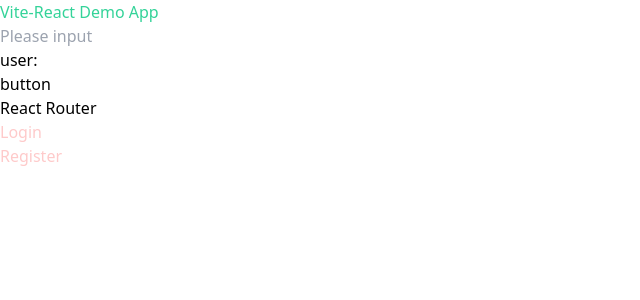
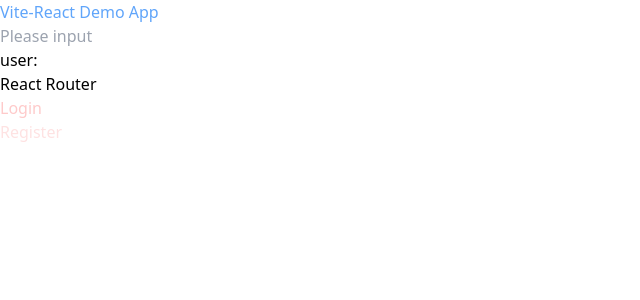
Before and after one commit to lmxatsh/react-frontend, a React (Vite) app: page /signup in a window 1280 px wide. Shown: the top 300 px of the page, without its empty margins (0-640 px from the left). Built offline with nearby package versions, Linux system fonts and the light colour scheme.

Commit message:
rename files and add useContext

```diff
--- a/src/components/App.jsx
+++ b/src/components/App.jsx
@@ -1,25 +1,13 @@
 import React, { useState } from 'react'
-import { BrowserRouter, Link, Route, Routes } from 'react-router-dom'
+import { Link, Route, Routes } from 'react-router-dom'
 import User from './User'
 
 function App() {
-  const [userName, updateUserName] = useState('')
-  const [users, updateUsers] = useState('')
-  async function getUsers(userId) {
-    const res = await fetch(`/api/users/${userId}`).catch((err) =>
-      console.log(err)
-    )
-    console.log(res)
-    console.log(res.status)
-    if (res.status === 200) {
-      const data = await res.json().catch((err) => console.log(err))
-      console.log(data[0].id, data[0].email)
-      updateUsers(res)
-    }
-  }
+  const [userName, setUserName] = useState('')
+
   return (
-    <div>
-      <h1 data-testid="test-username-header" className="text-green-400">
+    <>
+      <h1 data-testid="test-username-header" className="text-blue-400">
         Vite-React Demo App
       </h1>
       <input
@@ -28,30 +16,25 @@ function App() {
         type="text"
         value={userName}
         placeholder="Please input"
-        onChange={(e) => updateUserName(e.target.value)}
+        onChange={(e) => setUserName(e.target.value)}
       />
-      <div data-testid="test-username-display">user: {userName}</div>
-      <button onClick={() => getUsers(userName)}>button</button>
-      <div>
+      <p data-testid="test-username-display">user: {userName}</p>
       <h1>React Router</h1>
-        <BrowserRouter>
       <nav>
         <ul>
-              <li className="text-red-200 hover:text-blue-500">
+          <li className="text-red-200 hover:text-blue">
             <Link to="/user/login">Login</Link>
           </li>
-              <li className="text-red-200 hover:text-blue-500">
+          <li className="text-red-100 hover:text-blue">
             <Link to="/user/register">Register</Link>
           </li>
         </ul>
       </nav>
       <Routes>
-            <Route path="/" element={<div>Hello</div>} />
+        <Route path="/" element={<>Hello</>} />
         <Route path="/user/*" element={<User />} />
       </Routes>
-        </BrowserRouter>
-      </div>
-    </div>
+    </>
   )
 }
 
--- a/src/components/Register.jsx
+++ b/src/components/SignIn.jsx
@@ -1,9 +1,12 @@
 import React, { useState } from 'react'
-import axios from 'axios'
+//import axios from 'axios'
+import { useNavigate } from 'react-router'
 
-function Register() {
+function Signin() {
   const [formData, setFormData] = useState({ email: '', password: '' })
   const [submitting, setSubmitting] = useState(false)
+  //const [login, setLogin] = useState(false)
+  const navigate = useNavigate()
   function handleChange(event) {
     setFormData({
       ...formData,
@@ -15,22 +18,13 @@ function Register() {
   function handleSubmit(event) {
     event.preventDefault()
     setSubmitting(true)
-    axios
-      .post('/api/users/new', formData)
-      .then((res) => {
-        console.log(res)
-        setSubmitting(false)
-      })
-      .catch((err) => {
-        setSubmitting(false)
-        console.log(`Error: ${err}`)
-      })
+    navigate('/user/profile/1')
   }
 
   return (
     <div>
       <form className="" onSubmit={handleSubmit}>
-        <p className="mt-10">User Register</p>
+        <p className="mt-10">User Login</p>
         <fieldset>
           <label htmlFor="login-email">email</label>
           <input
@@ -65,4 +59,4 @@ function Register() {
   )
 }
 
-export default Register
+export default Signin
--- a/src/components/Login.jsx
+++ b/src/components/SignUp.jsx
@@ -1,12 +1,9 @@
 import React, { useState } from 'react'
 import axios from 'axios'
-import { useNavigate } from 'react-router'
 
-function Login() {
+function SignUp() {
   const [formData, setFormData] = useState({ email: '', password: '' })
   const [submitting, setSubmitting] = useState(false)
-  const [login, setLogin] = useState(false)
-  const navigate = useNavigate()
   function handleChange(event) {
     setFormData({
       ...formData,
@@ -17,13 +14,23 @@ function Login() {
 
   function handleSubmit(event) {
     event.preventDefault()
-    navigate('/user/profile/1')
+    setSubmitting(true)
+    axios
+      .post('/api/auth/signin', formData)
+      .then((res) => {
+        console.log(res)
+        setSubmitting(false)
+      })
+      .catch((err) => {
+        setSubmitting(false)
+        console.log(`Error: ${err}`)
+      })
   }
 
   return (
     <div>
       <form className="" onSubmit={handleSubmit}>
-        <p className="mt-10">User Login</p>
+        <p className="mt-10">User Register</p>
         <fieldset>
           <label htmlFor="login-email">email</label>
           <input
@@ -32,7 +39,7 @@ function Login() {
             id="login-email"
             name="email"
             disabled={submitting}
-            //required
+            required
             onChange={handleChange}
           />
           <label htmlFor="login-password">password</label>
@@ -42,7 +49,7 @@ function Login() {
             name="password"
             id="login-password"
             disabled={submitting}
-            //required
+            required
             onChange={handleChange}
           />
         </fieldset>
@@ -58,4 +65,4 @@ function Login() {
   )
 }
 
-export default Login
+export default SignUp
--- /dev/null
+++ b/src/context/app.context.js
@@ -0,0 +1,5 @@
+import { createContext } from 'react'
+
+const authContext = createContext()
+
+export { authContext }
--- a/src/main.jsx
+++ b/src/main.jsx
@@ -2,10 +2,13 @@ import React from 'react'
 import ReactDOM from 'react-dom'
 import App from './components/App'
 import './styles/App.css'
+import { BrowserRouter } from 'react-router-dom'
 
 ReactDOM.render(
   <React.StrictMode>
-    <App />
+    <BrowserRouter>
+      <App />
+    </BrowserRouter>
   </React.StrictMode>,
   document.getElementById('root')
 )
```
Also changed, not shown: src/router/User.router.jsx (+4 -4 lines), 1 other file (tests, documents, lock files or other folders). Lines whose indentation alone changed are shown as unchanged.
